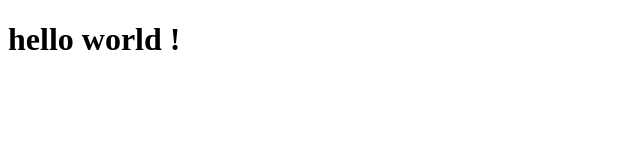
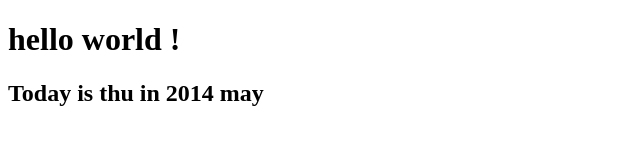
Before and after one commit to litengdesign/dream, a plain HTML site: page index.html in a window 1280 px wide. Shown: the whole page, without its empty margins (0-640 px from the left). Drawn offline with Linux system fonts and the light colour scheme.

Commit message:
Update index.html

```diff
--- a/index.html
+++ b/index.html
@@ -6,5 +6,6 @@
   </head>
   <body>
     <h1>hello world !</h1>
+    <h2>Today is thu in 2014 may</h2>
   </body>
 </html>
```
